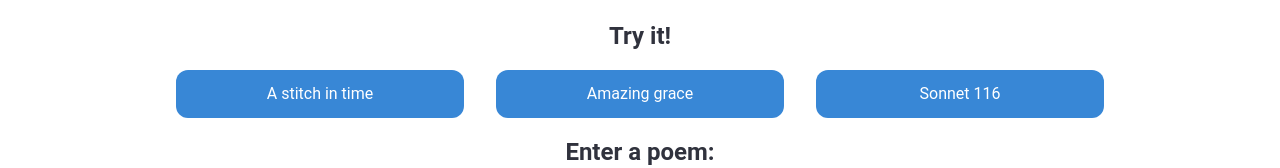
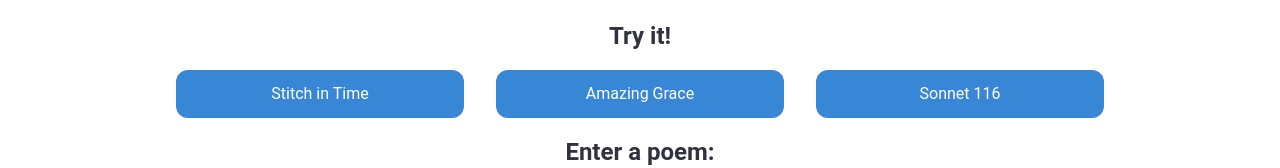
Before and after one commit to SamuelPerrin/tuffet, a React (Create React App) app in the folder iambe/: page / in a window 1280 px wide. Shown: the part 186-354 px from the top of the page. Built offline with nearby package versions, Linux system fonts and the light colour scheme.

Commit message:
fiddles with buttons

```diff
--- a/iambe/src/components/Home.js
+++ b/iambe/src/components/Home.js
@@ -51,8 +51,8 @@ const Home = props => {
       <Section>
         <h3>Try it!</h3>
         <ButtonRow>
-          <Button onClick={() => submitSample(samples.STITCH)}>A stitch in time</Button>
-          <Button onClick={() => submitSample(samples.GRACE)}>Amazing grace</Button>
+          <Button onClick={() => submitSample(samples.STITCH)}>Stitch in Time</Button>
+          <Button onClick={() => submitSample(samples.GRACE)}>Amazing Grace</Button>
           <Button onClick={() => submitSample(samples.SONNET116)}>Sonnet 116</Button>
         </ButtonRow>
         <form style={{width:'100%', display:'flex', flexFlow:'column nowrap', alignItems:'center', justifyContent:'center'}}>
--- a/iambe/src/components/MeterLine.js
+++ b/iambe/src/components/MeterLine.js
@@ -90,7 +90,7 @@ const MeterLine = props => {
             ᐊ
           </Button>}
           <Button
-            size='small'
+            // size='small'
             onClick={goBack}
           >
             Back to stanza
--- a/iambe/src/components/MeterStanza.js
+++ b/iambe/src/components/MeterStanza.js
@@ -22,7 +22,6 @@ const MeterStanza = props => {
   let stanzaList = [];
   poems.forEach(poem => new Poem(poem).getStanzas().forEach(stanza => stanzaList.push(new Stanza(stanza))))
 
-  console.log(`stanzaList`, stanzaList);
   stanzaList = stanzaList.filter(stanza => stanza.getMeter() === stanzaType);
 
   return (
--- a/iambe/src/components/RhymeScheme.js
+++ b/iambe/src/components/RhymeScheme.js
@@ -81,7 +81,7 @@ const RhymeScheme = props => {
             ᐊ
           </Button>}
           <Button
-            size='small'
+            // size='small'
             onClick={goBack}
           >
             Back to Rhymes
--- a/iambe/src/components/Scansion.js
+++ b/iambe/src/components/Scansion.js
@@ -114,7 +114,7 @@ const Scansion = props => {
             ᐊ
           </Button>}
           <Button
-            size='small'
+            // size='small'
             onClick={goBack}
           >
             Back to Meter
```
